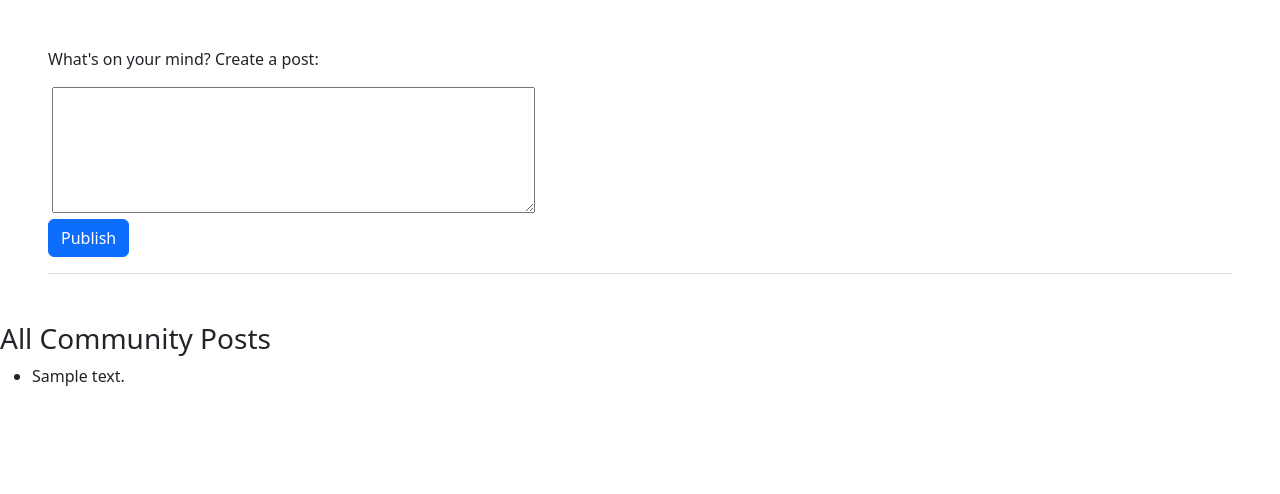
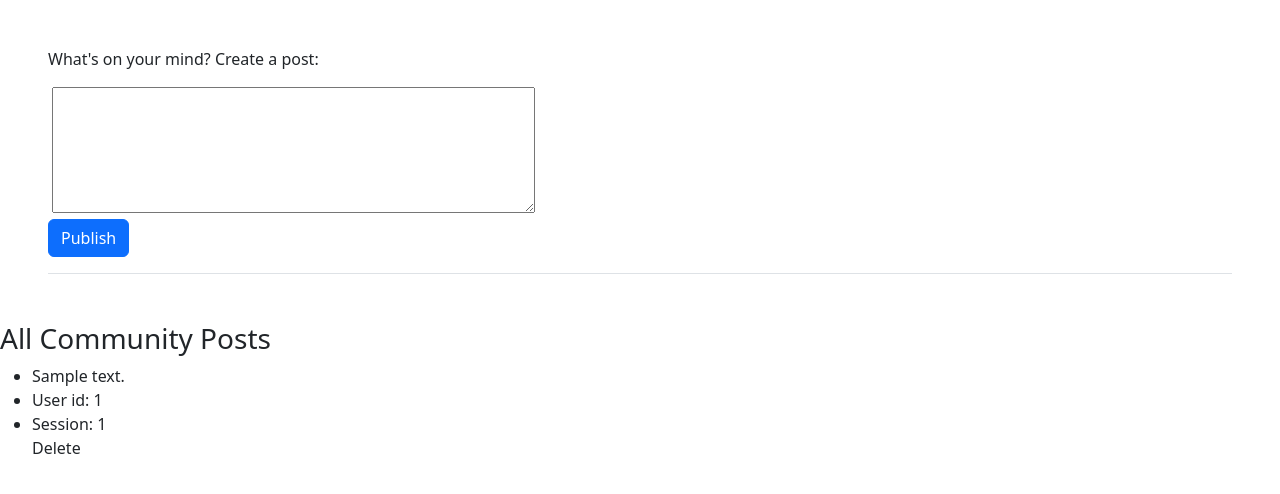
Before and after one commit to KennethWeiss/coding_dojo_wall, a Flask app: template flask_app/templates/wall.html in a window 1280 px wide. Shown: the part 114-608 px from the top of the page. Run offline with Flask 3, Linux system fonts and the light colour scheme; the visitor is signed in with stand-in values (Sample User, id 1); the template is opened without the code that fills it: most values are stand-ins (such as "Sample title", 1, 10 or a date in 2020).

Commit message:
Show delete for messages of logged in user

```diff
--- a/flask_app/models/post.py
+++ b/flask_app/models/post.py
@@ -8,6 +8,7 @@ class Post:
         self.content = data['content']
         self.created_at = data['created_at']
         self.updated_at = data['updated_at']
+        self.user_id = data['user_id']
         self.creator = None
 
     @classmethod
--- a/flask_app/templates/wall.html
+++ b/flask_app/templates/wall.html
@@ -36,7 +36,13 @@
     </div>
     <ul>
         {% for each_post in all_posts %}
+
         <li>{{each_post.content}}</li>
+        <li>User id: {{each_post.user_id}}</li>
+        <li>Session: {{session['id']}}</li>
+        {% if each_post.user_id == session['id'] %}
+        Delete
+        {% endif %}
         {% endfor %}
     </ul>
 </body>
```
